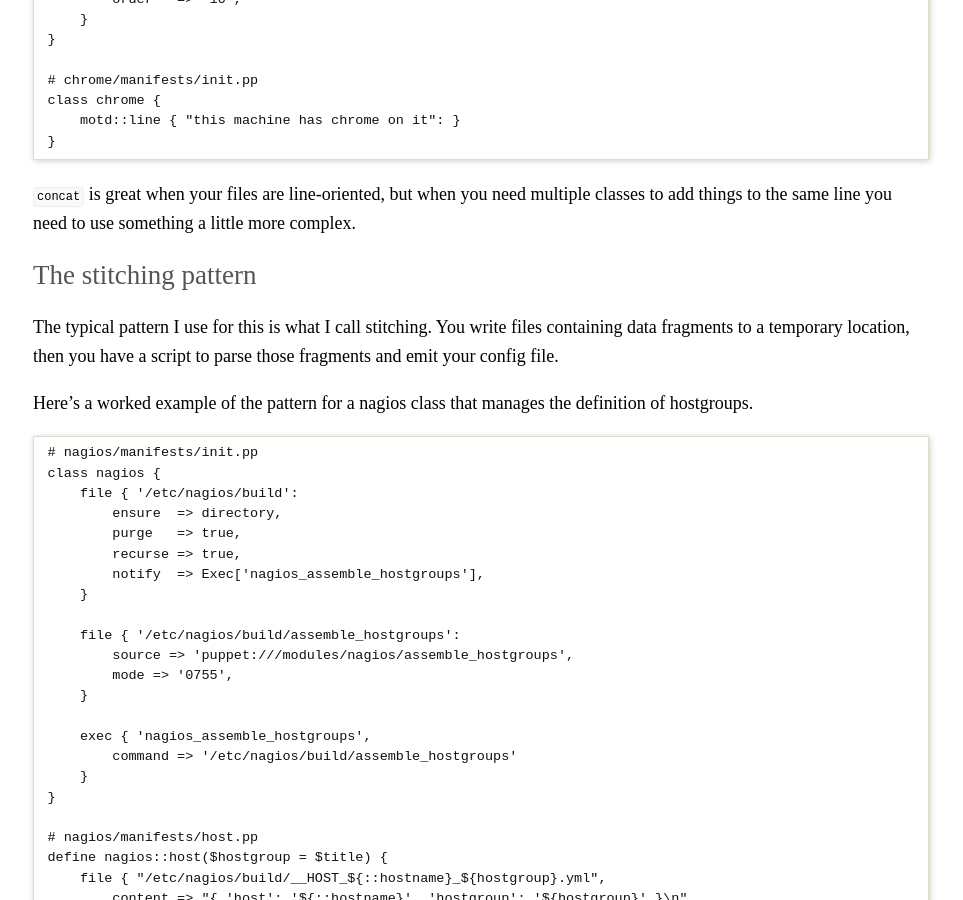
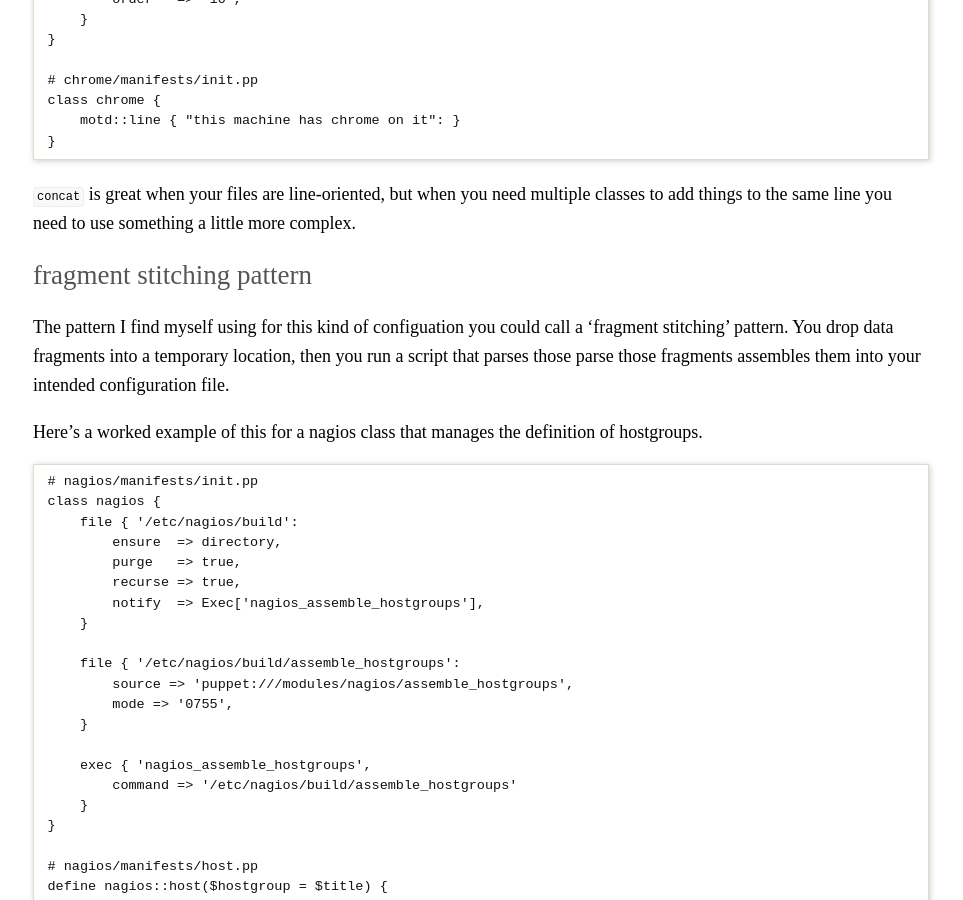
Before and after one commit to richardc/blog, a Jekyll site: the page built from _posts/2013-02-02-puppet-concat-patterns.markdown, in a window 1280 px wide and 900 px high, scrolled down 864 px. Shown: the whole window, without its empty margins (159-1122 px from the left). Built offline with Jekyll 4.4.1, drawn with Linux system fonts in a browser that asks for light colours; Markdown is read by kramdown in place of the engine named in the settings.

Commit message:
I don't call it the stitching pattern at all, it's just that thing you do

```diff
--- a/_posts/2013-02-02-puppet-concat-patterns.markdown
+++ b/_posts/2013-02-02-puppet-concat-patterns.markdown
@@ -46,14 +46,15 @@
 classes to add things to the same line you need to use something a little more
 complex.
 
-## The stitching pattern
+## fragment stitching pattern
 
-The typical pattern I use for this is what I call stitching.  You write files
-containing data fragments to a temporary location, then you have a script to
-parse those fragments and emit your config file.
+The pattern I find myself using for this kind of configuation you could
+call a 'fragment stitching' pattern. You drop data fragments into a temporary
+location, then you run a script that parses those parse those fragments
+assembles them into your intended configuration file.
 
-Here's a worked example of the pattern for a nagios class that manages
-the definition of hostgroups.
+Here's a worked example of this for a nagios class that manages the
+definition of hostgroups.
 
     # nagios/manifests/init.pp
     class nagios {
```
